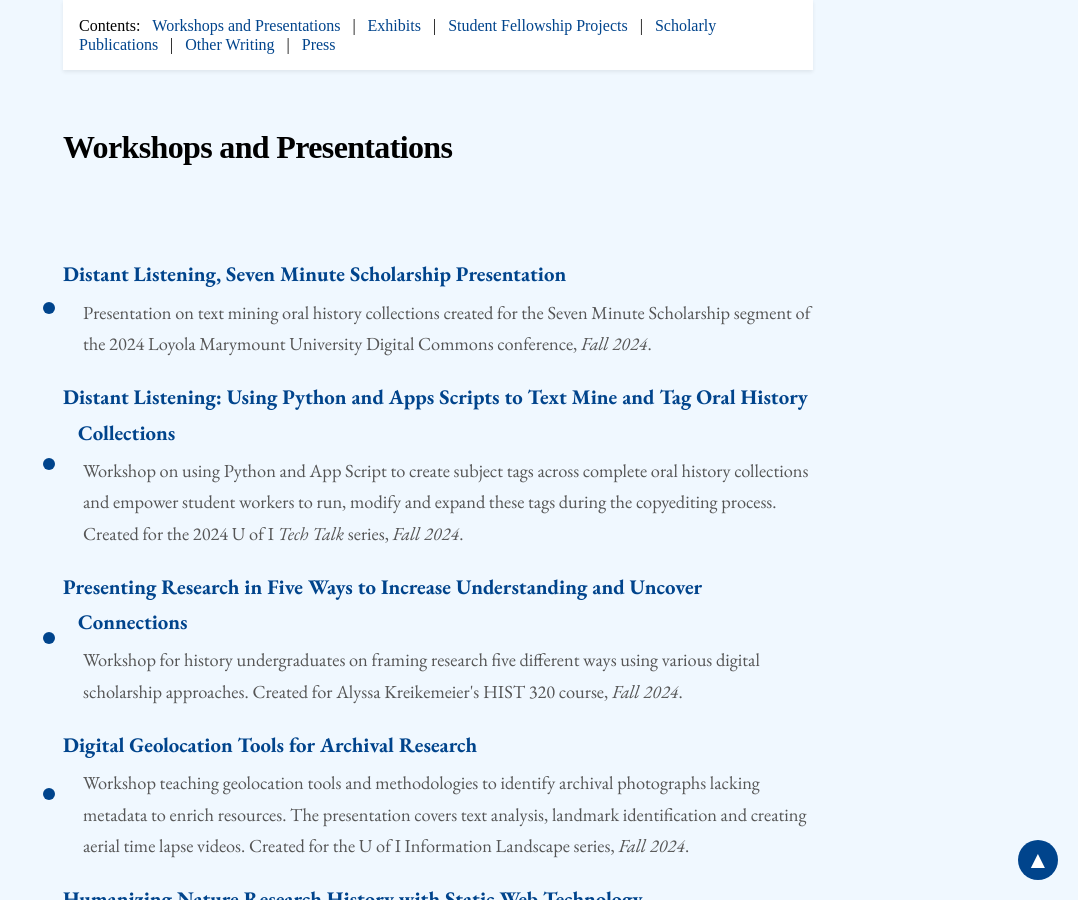
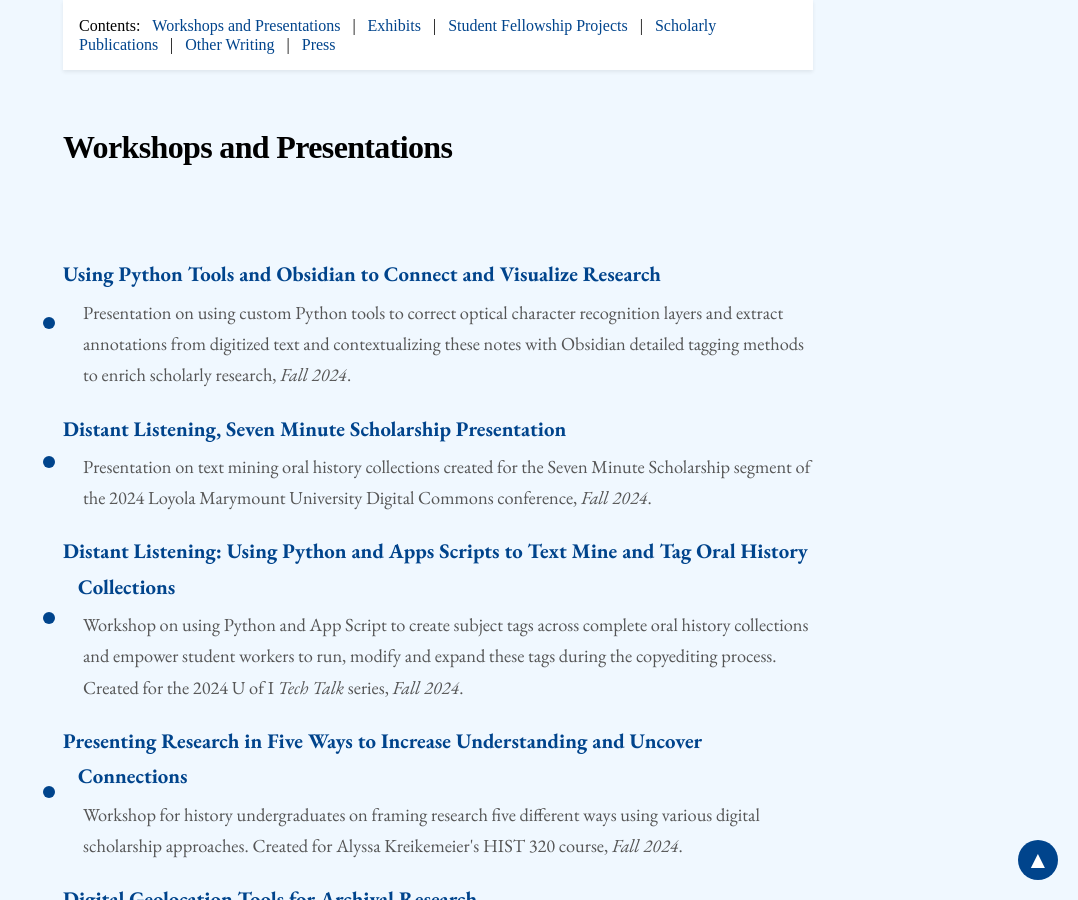
Before and after one commit to aweymo/base, a Jekyll site: the page built from index.md, in a window 1280 px wide and 900 px high, scrolled down 948 px. Shown: the whole window, without its empty margins (202-1280 px from the left). Built offline with Jekyll 4.4.1, drawn with Linux system fonts in a browser that asks for light colours; nearby versions of some CDN libraries; some web fonts are replaced.

Commit message:
add python obsidian

```diff
--- a/index.md
+++ b/index.md
@@ -44,6 +44,10 @@ Andrew Weymouth is the Digital Initiatives Librarian at University of Idaho, pri
 ## Workshops and Presentations
 
 <ul class="triangle-list">
+    <li>
+        <a href="https://aweymo-ui.github.io/python_obsidian" target="_blank">Using Python Tools and Obsidian to Connect and Visualize Research</a>
+        <span class="description">Presentation on using custom Python tools to correct optical character recognition layers and extract annotations from digitized text and contextualizing these notes with Obsidian detailed tagging methods to enrich scholarly research, <i>Fall 2024</i>.</span>
+    </li>
     <li>
         <a href="https://aweymo-ui.github.io/distant_seven" target="_blank">Distant Listening, Seven Minute Scholarship Presentation</a>
         <span class="description">Presentation on text mining oral history collections created for the Seven Minute Scholarship segment of the 2024 Loyola Marymount University Digital Commons conference, <i>Fall 2024</i>.</span>
```
